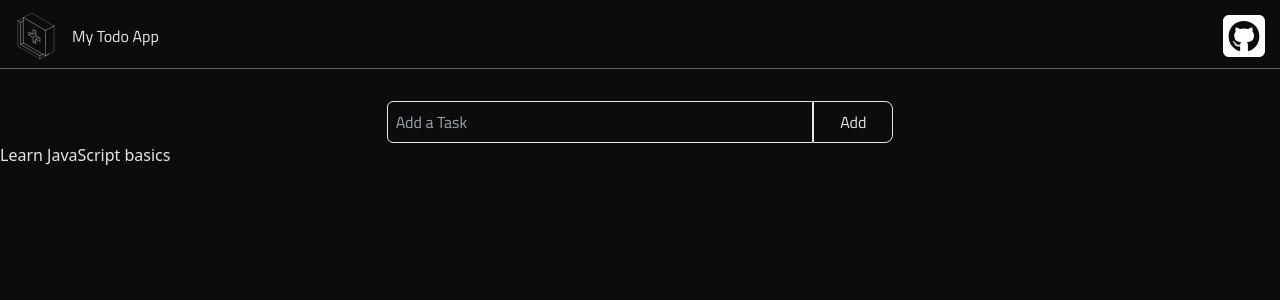
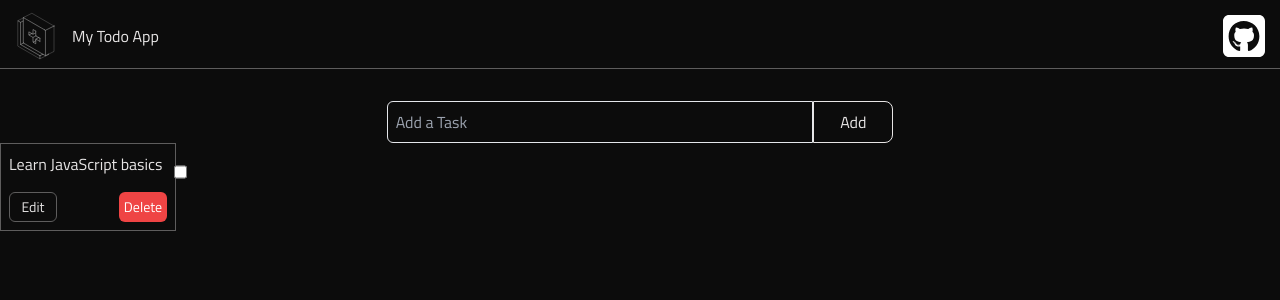
Before and after one commit to OlaiwonAbdullahi/My-Todo-App, a React (Vite) app: page / in a window 1280 px wide. Shown: the top 300 px of the page. Built offline with nearby package versions, Linux system fonts and the light colour scheme.

Commit message:
update TodoList.jsx

```diff
--- a/src/components/TodoList.jsx
+++ b/src/components/TodoList.jsx
@@ -36,9 +36,19 @@ export default function TodoList() {
 
 function Todo() {
   return (
-    <div className="">
-      <p>Learn JavaScript basics</p>
-      <button></button>
+    <div className="border-hrColor border p-2 w-full sm:w-44 font-titalium">
+      <div className="flex justify-between gap-3">
+        <p className="mb-4 whitespace-nowrap">Learn JavaScript basics</p>
+        <input type="checkbox" />
+      </div>
+      <div className="flex gap-2 justify-between">
+        <button className="bg-bgColor rounded-md border p-1 w-16 sm:w-12 border-hrColor text-sm">
+          Edit
+        </button>
+        <button className="bg-red-500 text-white rounded-md p-1 w-16 sm:w-12 text-sm">
+          Delete
+        </button>
+      </div>
     </div>
   );
 }
```
